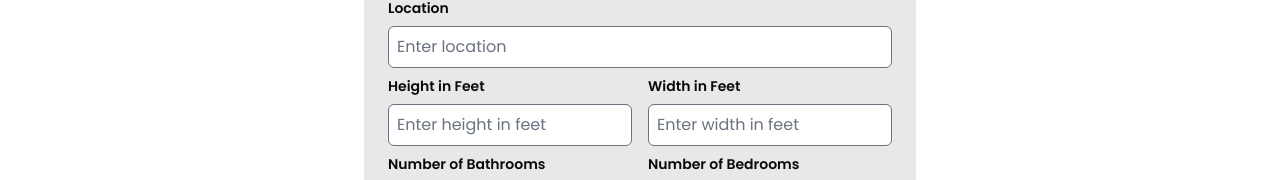
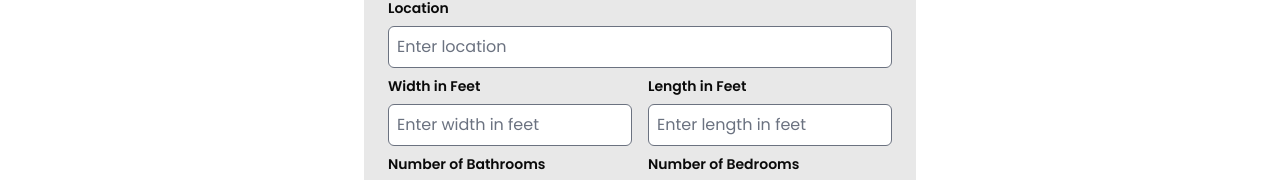
Before and after one commit to nitesh098suthar/arcline-designs-next, a Next.js app: page /admin/add-projects in a window 1280 px wide. Shown: the part 441-621 px from the top of the page. Built offline with nearby package versions, Linux system fonts and the light colour scheme; no server answers.

Commit message:
small fixes and changed role to user by default

```diff
--- a/app/admin/add-projects/page.tsx
+++ b/app/admin/add-projects/page.tsx
@@ -145,23 +145,23 @@ function ProjectAdder() {
               <div className="flex space-x-4">
                 <div className="flex flex-col space-y-2 w-full">
                   <label className="text-sm font-semibold">
-                    Height in Feet
+                    Width in Feet
                   </label>
                   <input
                     className="bg-white p-2 outline-none rounded-md w-full"
                     type="text"
-                    placeholder="Enter height in feet"
+                    placeholder="Enter width in feet"
                     onChange={numberInputHandler}
                     value={input.heightInFeet}
                     name="heightInFeet"
                   />
                 </div>
                 <div className="flex flex-col space-y-2 w-full">
-                  <label className="text-sm font-semibold">Width in Feet</label>
+                  <label className="text-sm font-semibold">Length in Feet</label>
                   <input
                     className="bg-white p-2 outline-none rounded-md w-full"
                     type="text"
-                    placeholder="Enter width in feet"
+                    placeholder="Enter length in feet"
                     onChange={numberInputHandler}
                     value={input.widthInFeet}
                     name="widthInFeet"
--- a/app/api/auth/[...nextauth]/route.js
+++ b/app/api/auth/[...nextauth]/route.js
@@ -33,7 +33,8 @@ const handler = NextAuth({
             name: user.name,
             email: user.email,
             image: user.image,
-            role: "admin", // Default role
+            // role: "admin",
+            role: "user",
           });
 
           await newUser.save();
--- a/components/ui/myComponents/Header.tsx
+++ b/components/ui/myComponents/Header.tsx
@@ -40,7 +40,7 @@ const Header = () => {
         >
           <WhatsAppIcon
             className="hover:opacity-90 transition-opacity"
-            style={{ height: "36px", width: "36px" }}
+            style={{ height: "32px", width: "32px" }}
           />
         </a>
         <div className="block sm:hidden">
--- a/components/ui/myComponents/ListingCard.jsx
+++ b/components/ui/myComponents/ListingCard.jsx
@@ -17,7 +17,7 @@ const ListingCard = ({ item }) => {
         </div>
         <div className="p-2 h-full">
           <div className="flex gap-2 items-baseline px-2">
-            <h3 className="text-primary font-medium text-lg">{`${item?.widthInFeet}' x ${item?.heightInFeet}'`}</h3>
+            <h3 className="text-primary font-medium text-lg">{`${item?.heightInFeet} x ${item?.widthInFeet}`}</h3>
             <p className="text-darkGrey capitalize">{item?.category}</p>
           </div>
           <h1 className="px-2 font-semibold text-xl pt-2">
--- a/components/ui/myComponents/SheetDemo.tsx
+++ b/components/ui/myComponents/SheetDemo.tsx
@@ -16,7 +16,7 @@ export function SheetDemo() {
     <Sheet>
       <SheetTrigger asChild>
         <MenuRoundedIcon
-          className="rounded-md border-[1px] border-border p-1 hover:cursor-pointer hover:bg-secondary"
+          className="hover:opacity-90 transition-opacity cursor-pointer"
           style={{ height: "36px", width: "36px" }}
         />
       </SheetTrigger>
```
